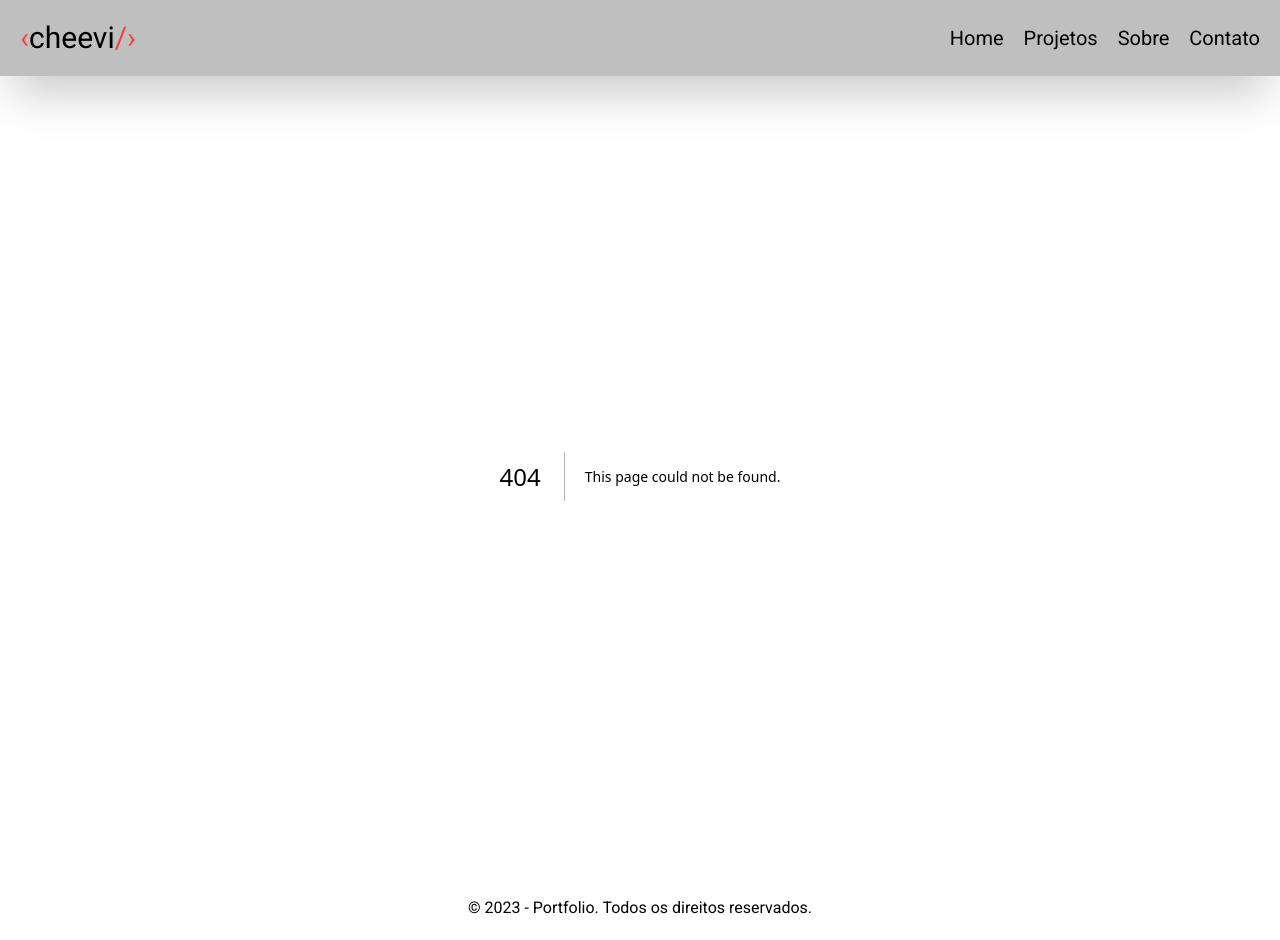
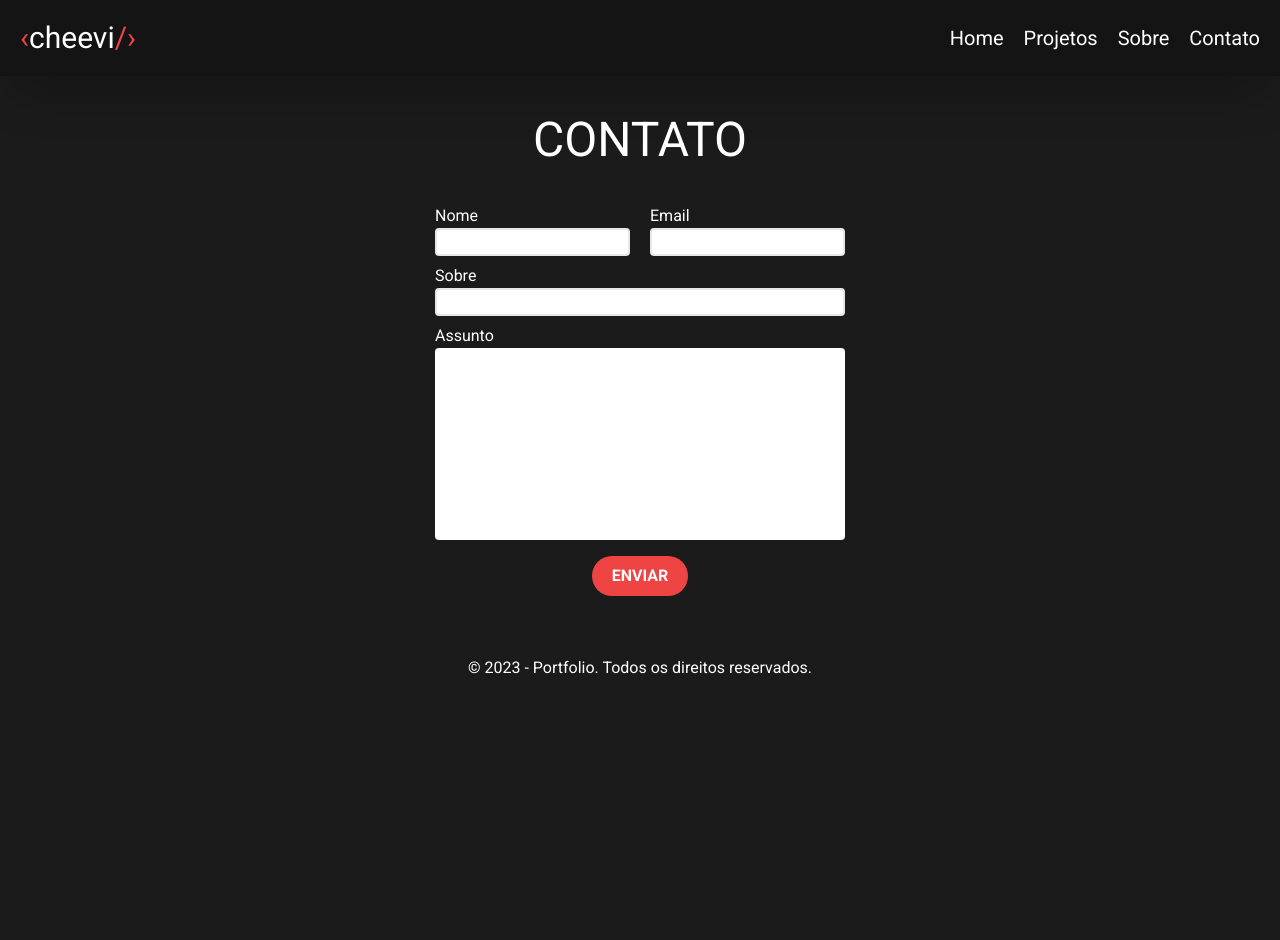
Before and after one commit to Cheeviiii/Cheevi-Portfolio, a Next.js app: page /contato in a window 1280 px wide. Before the commit this address had no page. After the commit the page ends 800 px from the top, so only its background shows below. Built offline with nearby package versions, Linux system fonts and the light colour scheme.

Commit message:
Add contact page

```diff
--- /dev/null
+++ b/src/app/contato/page.tsx
@@ -0,0 +1,9 @@
+import { ContatoForm } from "@/components/ContatoForm";
+
+export default function Contato() {
+  return (
+    <main>
+      <ContatoForm />
+    </main>
+  );
+}
--- /dev/null
+++ b/src/app/not-found.tsx
@@ -0,0 +1,15 @@
+import Link from "next/link";
+
+export default function NotFound() {
+  return (
+    <div className="w-full py-52 flex flex-col gap-5 items-center justify-center">
+      <div className="flex flex-col items-center">
+        <h1 className="text-9xl">404</h1>
+        <p>Pagina não encontrada</p>
+      </div>
+      <Link className="border-2 px-5 py-1 hover:bg-red-500 transition-colors" href="/">
+        Voltar para o inicio
+      </Link>
+    </div>
+  );
+}
--- a/src/app/page.tsx
+++ b/src/app/page.tsx
@@ -1,4 +1,4 @@
-import { Contato } from "@/components/Contato";
+import { ContatoForm } from "@/components/ContatoForm";
 import { MainBox } from "@/components/MainBox";
 import { Projetos } from "@/components/Projetos";
 import { Skills } from "@/components/Skills";
@@ -8,7 +8,7 @@ export default async function Home() {
     <main>
       <MainBox />
       <Skills />
-      <Contato />
+      <ContatoForm />
     </main>
   )
 }
--- /dev/null
+++ b/src/app/projetos/page.tsx
@@ -0,0 +1,5 @@
+export default function Projetos() {
+ return (
+    <div>Projetos</div>
+  )
+}
--- a/src/components/Contato/index.ts
+++ /dev/null
@@ -1 +0,0 @@
-export { Contato } from './Contato'
--- a/src/components/Contato/Contato.jsx
+++ b/src/components/ContatoForm/ContatoForm.jsx
@@ -1,6 +1,6 @@
 import * as S from "./styles";
 
-export function Contato() {
+export function ContatoForm() {
   return (
     <S.Container>
       <S.Title>CONTATO</S.Title>
@@ -28,6 +28,8 @@ export function Contato() {
             <S.Textarea />
           </S.Label>
         </S.Assunto>
+
+        <S.Button>Enviar</S.Button>
       </S.Form>
     </S.Container>
   );
--- /dev/null
+++ b/src/components/ContatoForm/index.ts
@@ -0,0 +1 @@
+export { ContatoForm } from './ContatoForm'
--- a/src/components/Contato/styles.ts
+++ b/src/components/ContatoForm/styles.ts
@@ -16,4 +16,6 @@ export const Sobre = tw.div`w-full`
 
 export const Assunto = tw.div`w-full`
 
-export const Textarea = tw.textarea`resize-none h-48 rounded text-black focus:outline-none`
+export const Textarea = tw.textarea`resize-none px-1 h-48 rounded text-black focus:outline-none`
+
+export const Button = tw.button`bg-red-500 px-5 h-10 rounded-3xl font-bold uppercase mt-2 hover:bg-red-800 transition-colors`
--- a/src/components/Navbar/Navbar.tsx
+++ b/src/components/Navbar/Navbar.tsx
@@ -1,13 +1,14 @@
-"use client"
+"use client";
 
 import { useState } from "react";
 import { HiBars3, HiXMark } from "react-icons/hi2";
 import * as S from "./styles";
 import { Button } from "./components/Button";
 import { MobileNav } from "./components/MobileNav";
+import Link from "next/link";
 
 const menu = [
-  { title: "Home", to: "" },
+  { title: "Home", to: "/" },
   { title: "Projetos", to: "projetos" },
   { title: "Sobre", to: "sobre" },
   { title: "Contato", to: "contato" },
@@ -26,7 +27,9 @@ export function Navbar() {
         </S.Title>
         <S.ul>
           {menu.map((item, index) => (
-            <S.li key={index}>{item.title}</S.li>
+            <S.li key={index}>
+              <Link href={item.to}>{item.title}</Link>
+            </S.li>
           ))}
         </S.ul>
 
```
